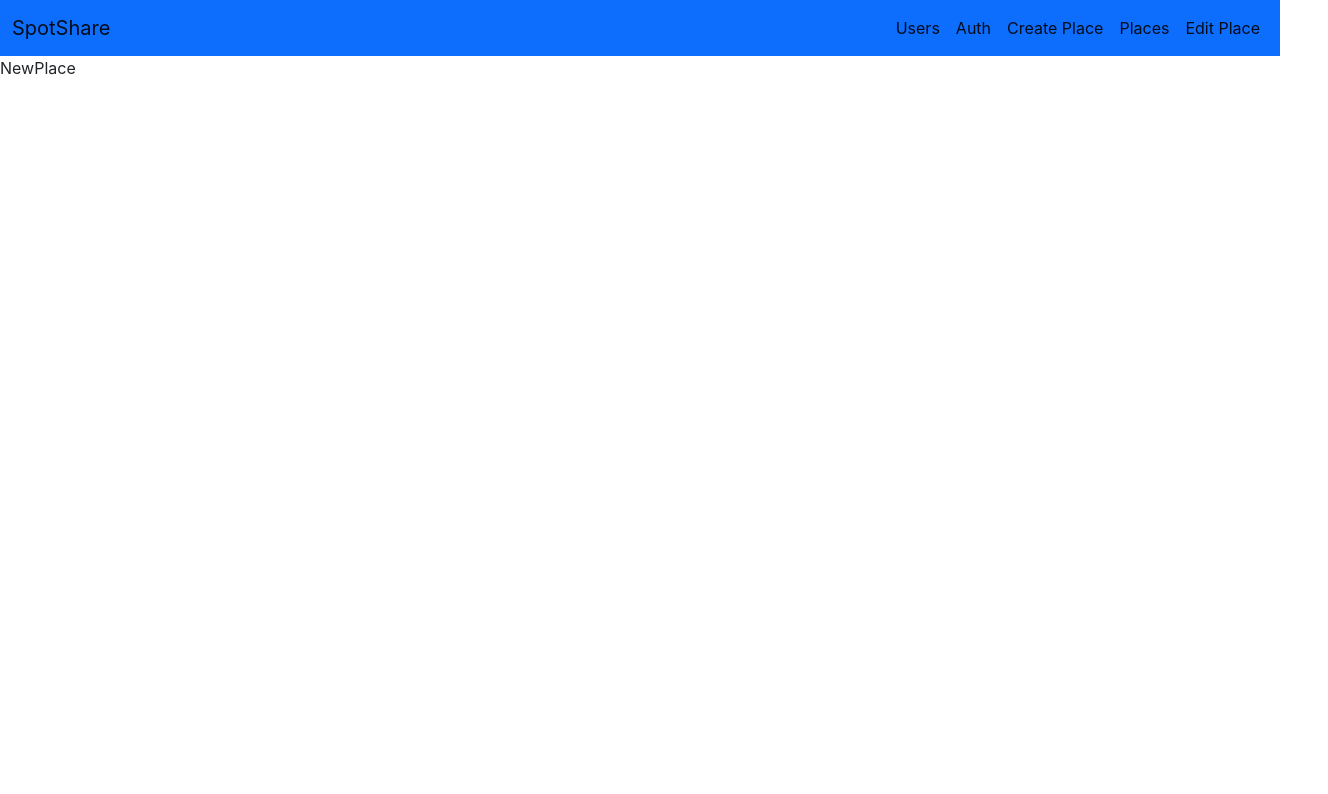
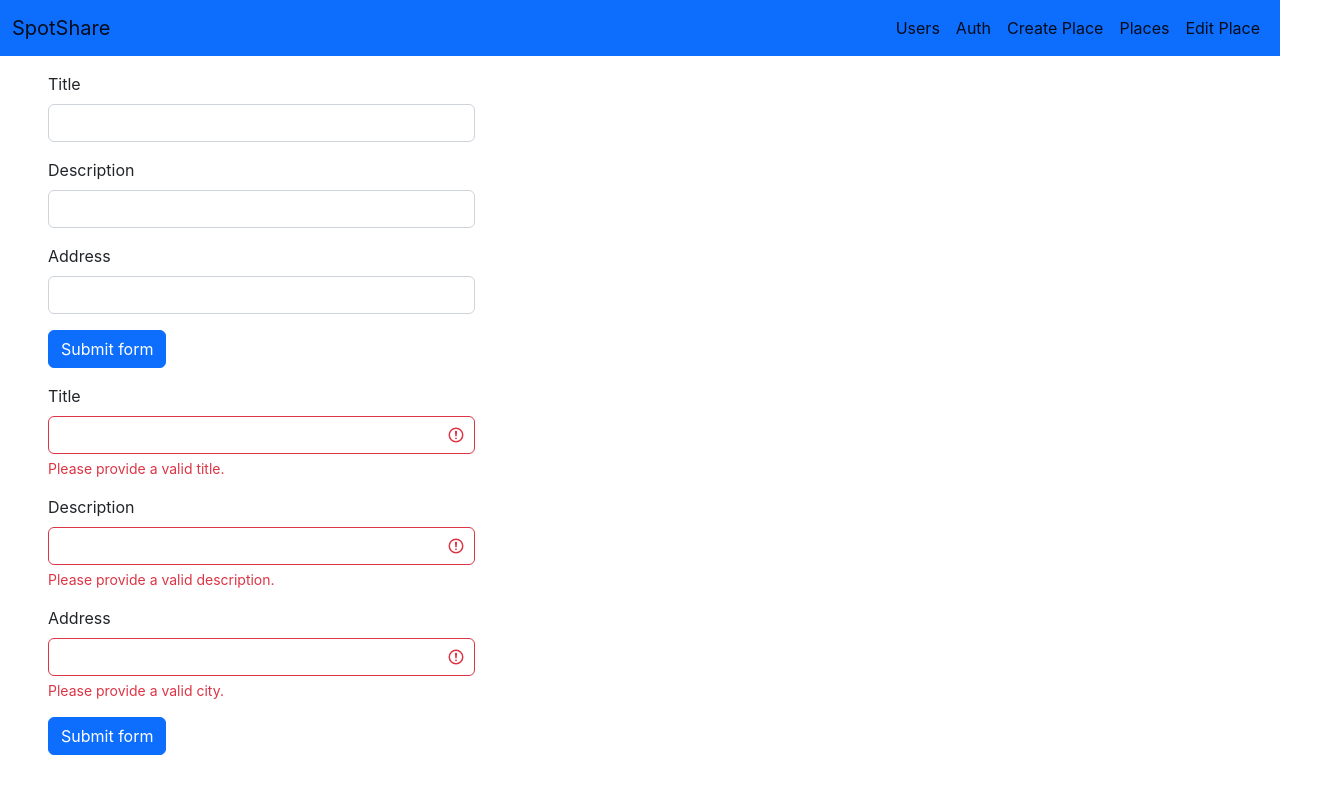
Before and after one commit to hitesh19426/spotshare, a React (Create React App) app: page /places/new in a window 1280 px wide. Shown: the top 794 px of the page, 1328 px wide, since content can reach past the window. Built offline with nearby package versions, Linux system fonts and the light colour scheme.

Commit message:
added new user form

```diff
--- a/package.json
+++ b/package.json
@@ -3,10 +3,12 @@
   "version": "0.1.0",
   "private": true,
   "dependencies": {
+    "@googlemaps/react-wrapper": "^1.1.35",
     "@testing-library/jest-dom": "^5.16.5",
     "@testing-library/react": "^13.4.0",
     "@testing-library/user-event": "^13.5.0",
     "bootstrap": "^5.2.3",
+    "formik": "^2.2.9",
     "react": "^18.2.0",
     "react-dom": "^18.2.0",
     "react-router-dom": "^6.7.0",
--- a/src/App.js
+++ b/src/App.js
@@ -17,9 +17,7 @@ import {USERS} from "./DUMMY_DATA"
 function getPlaces(uid){
   // TODO: When you make apis, then you would not need USERS, so you would be able to extract out getPlaces into services
   const user = USERS.find(user => user["id"] === uid);
-  if(user === undefined)
-    return null;
-  return user["places"];
+  return (user === undefined ? null : user["places"]);
 }
 
 function App() {
--- a/src/pages/Places/NewPlace.jsx
+++ b/src/pages/Places/NewPlace.jsx
@@ -1,8 +1,186 @@
-import React from 'react'
+import { useFormik } from 'formik';
+import React, { useState } from 'react'
 import './NewPlace.css'
 
-export default function NewPlace() {
+const validate = values => {
+  const errors = {};
+  if (!values.title) {
+    errors.title = "Required";
+  } else if (values.title.length > 15) {
+    errors.title = "Must be 15 characters or less";
+  }
+
+  if (!values.description) {
+    errors.description = "Required";
+  } else if (values.description.length > 20) {
+    errors.description = "Must be 20 characters or less";
+  }
+
+  if (!values.address) {
+    errors.address = "Required";
+  }
+  else if (!/^[A-Z0-9._%+-]+@[A-Z0-9.-]+\.[A-Z]{2,4}$/i.test(values.address)) {
+    errors.address = 'Invalid address address';
+  }
+
+  return errors;
+}
+
+function FormikForm(props) {
+  const formik = useFormik({
+    initialValues: {
+      title: '',
+      description: '',
+      address: '',
+    },
+    validate: validate,
+    onSubmit: values => {
+      console.log(JSON.stringify(values, null, 2));
+    }
+  });
+
   return (
-    <div>NewPlace</div>
+    <>
+
+      <form className="" onSubmit={formik.handleSubmit} >
+
+        <div className="col-md-4 ms-5 mt-3">
+          <label htmlFor="title" className="form-label"> Title </label>
+          <input id="title"
+            name="title"
+            type="text"
+            onChange={formik.handleChange}
+            onBlur={formik.handleBlur}
+            value={formik.values.title}
+            className={`form-control ${formik.touched.title ? (formik.errors.title ? 'is-invalid' : 'is-valid') : null}`}
+            required
+          />
+          {formik.errors.title && formik.touched.title ?
+            <div className="invalid-feedback">
+              {formik.errors.title}
+              Please provide a valid title.
+            </div> :
+            <div className="valid-feedback">
+              Looks good!
+            </div>
+          }
+        </div>
+
+        <div className="col-md-4 ms-5 mt-3">
+          <label htmlFor="description" className="form-label"> Description </label>
+          <input id="description"
+            name="description"
+            type="textarea"
+            onChange={formik.handleChange}
+            value={formik.values.description}
+            onBlur={formik.handleBlur}
+            className={`form-control ${formik.touched.description ? (formik.errors.description ? 'is-invalid' : 'is-valid') : null}`}
+            required
+          />
+          {formik.errors.description && formik.touched.description ?
+            <div className="invalid-feedback">
+              {formik.errors.description}
+              Please provide a valid description.
+            </div> :
+            <div className="valid-feedback">
+              Looks good!
+            </div>
+          }
+        </div>
+
+        <div className="col-md-4 ms-5 mt-3">
+          <label htmlFor="address" className="form-label"> Address </label>
+          <input
+            id="address"
+            name="address"
+            type="text"
+            onChange={formik.handleChange}
+            value={formik.values.address}
+            onBlur={formik.handleBlur}
+            className={`form-control ${formik.touched.address ? (formik.errors.address ? 'is-invalid' : 'is-valid') : null}`}
+            required
+          />
+          {formik.errors.address && formik.touched.address ?
+            <div className="invalid-feedback">
+              {formik.errors.address}
+              Please provide a valid address.
+            </div> :
+            <div className="valid-feedback">
+              Looks good!
+            </div>
+          }
+        </div>
+
+        <div className="col-12 ms-5 mt-3">
+          <button className="btn btn-primary" type="submit">Submit form</button>
+        </div>
+
+      </form>
+
+    </>
   )
 }
+
+export default function NewPlace() {
+  const [title, setTitle] = useState("");
+  const [description, setDescription] = useState("")
+  const [address, setAddress] = useState("")
+
+  function handleTitleChange(event) {
+    setTitle(event.target.value);
+  }
+  function handleDescriptionChange(event) {
+    setDescription(event.target.value);
+  }
+  function handleAddressChange(event) {
+    setAddress(event.target.value);
+  }
+  function handleSubmit(event) {
+    event.preventDefault();
+    console.log(title, description, address);
+  }
+
+
+  return (
+    <>
+      <FormikForm />
+
+      <form className="was-validated" onSubmit={handleSubmit}>
+
+        <div className="col-md-4 ms-5 mt-3">
+          <label htmlFor="title" className="form-label"> Title </label>
+          <input type="text" className="form-control" id="title" value={title} onChange={handleTitleChange} required />
+          <div className="valid-feedback">
+            Looks good!
+          </div>
+          <div className="invalid-feedback">
+            Please provide a valid title.
+          </div>
+        </div>
+
+        <div className="col-md-4 ms-5 mt-3">
+          <label htmlFor="description" className="form-label"> Description </label>
+          <input type="textarea" className="form-control" id="description" value={description} onChange={handleDescriptionChange} required />
+          <div className="valid-feedback">
+            Looks good!
+          </div>
+          <div className="invalid-feedback">
+            Please provide a valid description.
+          </div>
+        </div>
+
+        <div className="col-md-4 ms-5 mt-3">
+          <label htmlFor="address" className="form-label"> Address </label>
+          <input type="text" className="form-control" id="address" value={address} onChange={handleAddressChange} required />
+          <div className="invalid-feedback">
+            Please provide a valid city.
+          </div>
+        </div>
+
+        <div className="col-12 ms-5 mt-3">
+          <button className="btn btn-primary" type="submit">Submit form</button>
+        </div>
+      </form>
+    </>
+  )
+}
```
Also changed, not shown: 1 other file (tests, documents, lock files or other folders).
